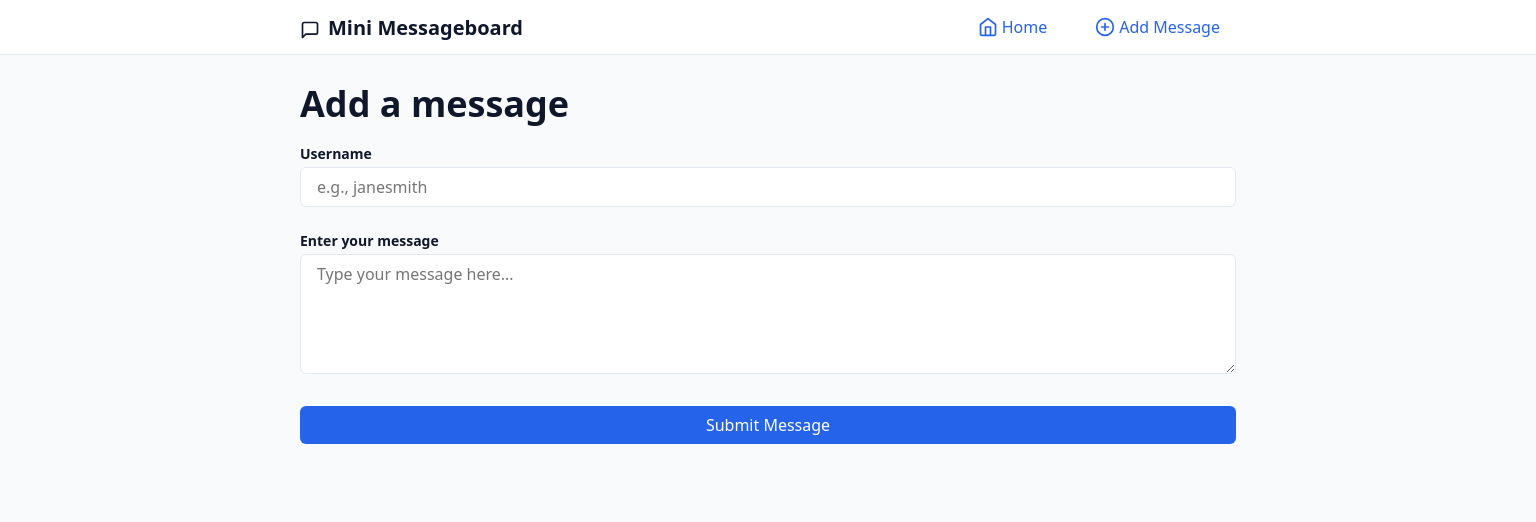
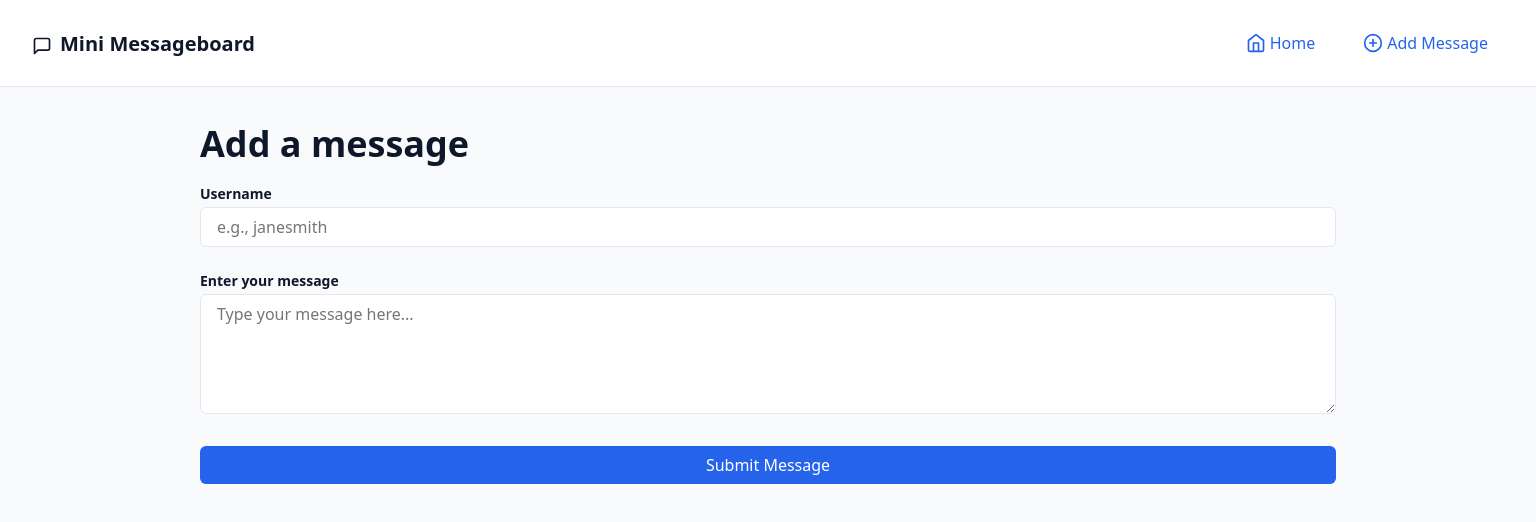
Before and after one commit to RGPin/top-mini-message-board, a React (Vite) app in the folder client/: page /add-message in a window 1536 px wide. Shown: the top 522 px of the page. Built offline with nearby package versions, Linux system fonts and the light colour scheme.

Commit message:
better styling?

```diff
--- a/client/src/index.css
+++ b/client/src/index.css
@@ -358,18 +358,26 @@ button {
 
 @media (min-width: 1024px) {
   .main-header {
-    padding: 0 var(--space-xxl);
+    padding: var(--space-md) var(--space-xl);
   }
-  .form-container {
-    padding: 0 var(--space-xxl);
+
+  .form-container,
+  .details-page,
+  .home .messages {
+    max-width: 1200px;
+    margin: 0 auto;
+    padding: var(--space-xl);
   }
   .home .messages {
     padding: 0 var(--space-xxl);
     grid-template-columns: 1fr 1fr;
+    gap: var(--space-lg);
+    margin-top: var(--space-lg);
 
     .message-card {
       min-height: 200px;
       .message-actions {
+        margin-top: auto;
         flex-direction: row;
         .btn {
           flex: 1;
@@ -377,22 +385,4 @@ button {
       }
     }
   }
-  .details-page {
-    padding: 0 var(--space-xxl);
-  }
 }
-
-@media (min-width: 1500px) {
-  .main-header {
-    padding: 0 300px;
-  }
-  .form-container {
-    padding: 0 300px;
-  }
-  .home .messages {
-    padding: 0 300px;
-  }
-  .details-page {
-    padding: 0 300px;
-  }
-}
```
